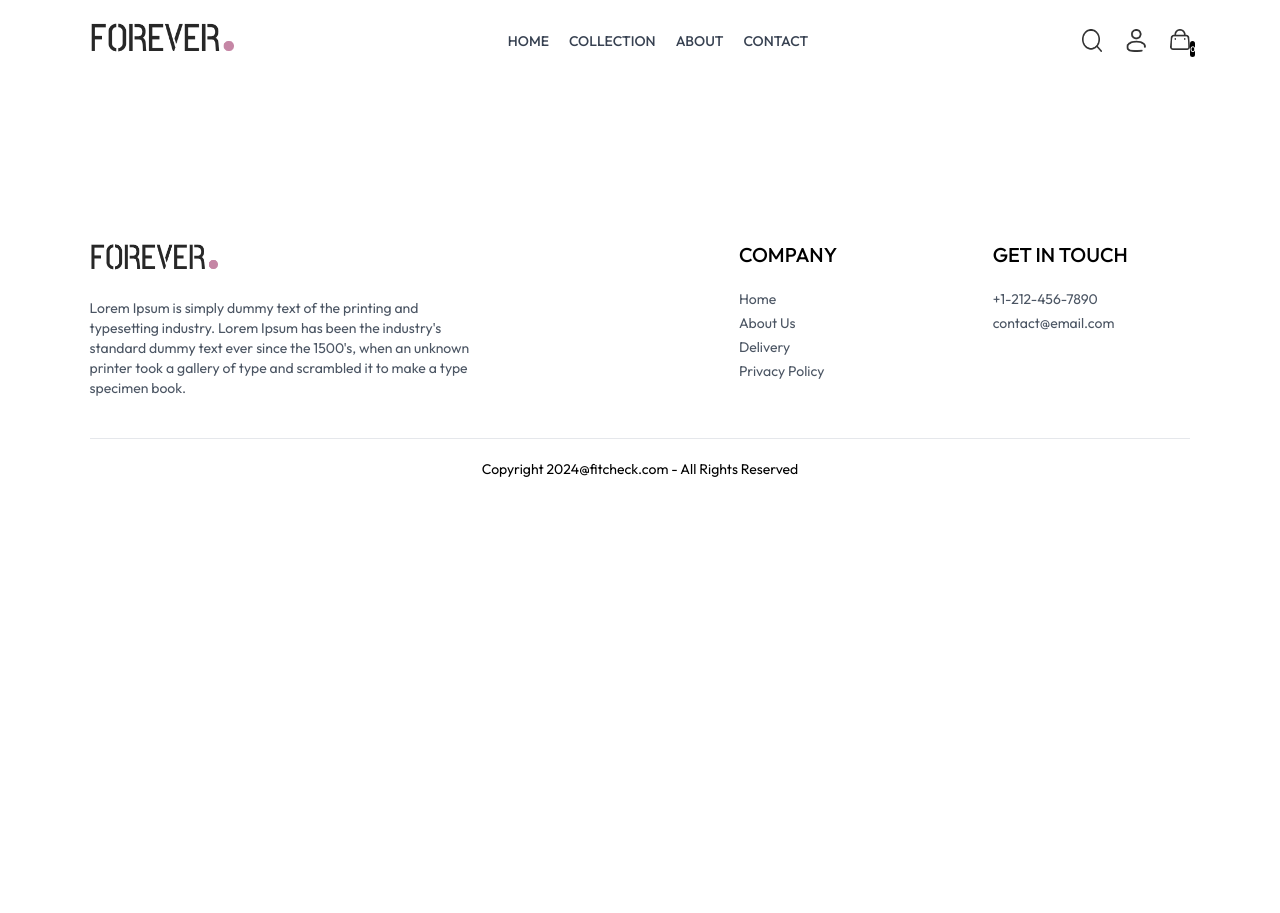
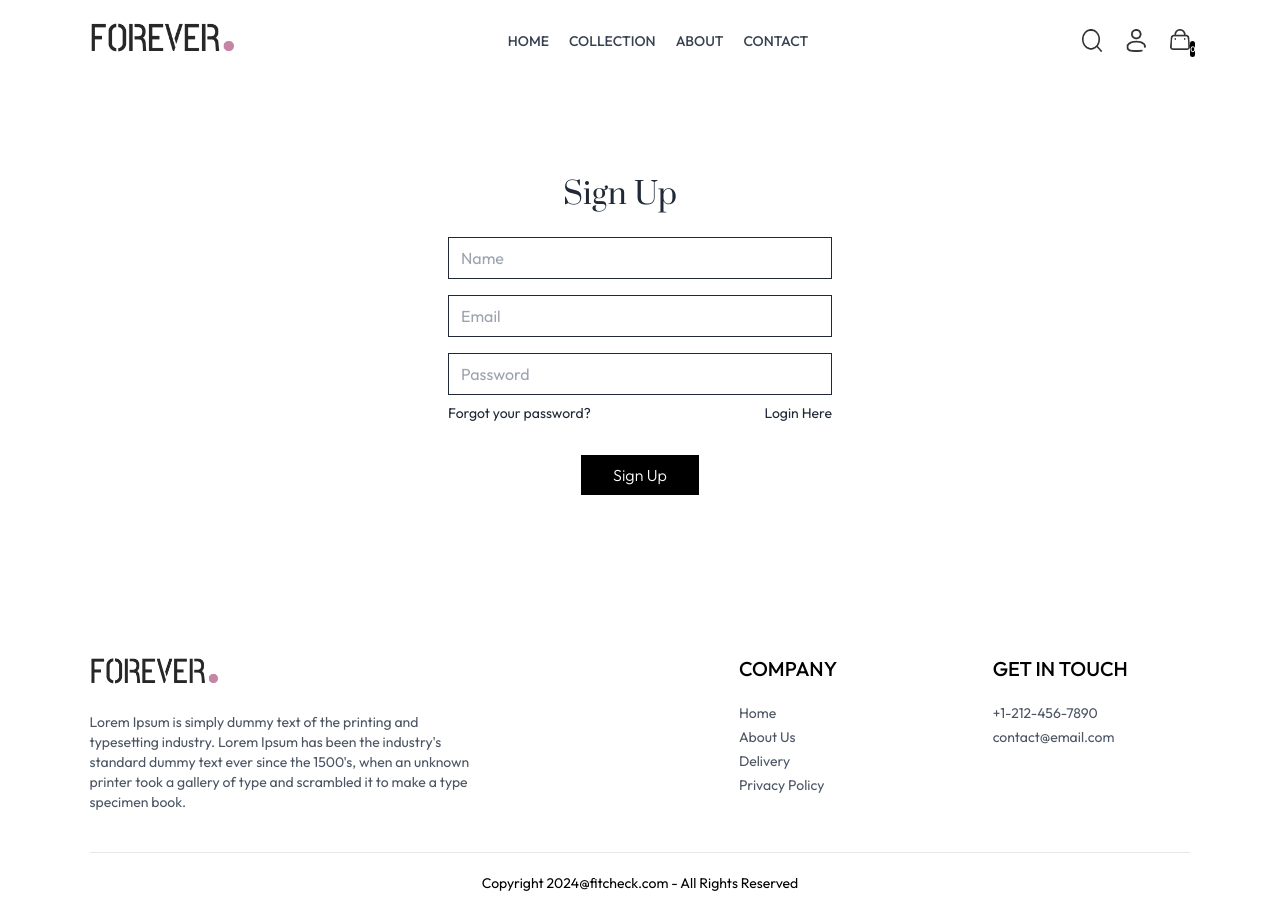
Before and after one commit to anthonylaw86/ecom-app-FE, a React (Vite) app in the folder FE/: page /login in a window 1280 px wide. Before the commit the page ends 800 px from the top, so only its background shows below. Built offline with nearby package versions, Linux system fonts and the light colour scheme.

Commit message:
login page

```diff
--- a/FE/src/components/Navbar.jsx
+++ b/FE/src/components/Navbar.jsx
@@ -40,11 +40,13 @@
           alt="search icon"
         />
         <div className="group relative">
-          <img
-            className="w-5 cursor-pointer"
-            src={assets.profile_icon}
-            alt="profile icon"
-          />
+          <Link to="/login">
+            <img
+              className="w-5 cursor-pointer"
+              src={assets.profile_icon}
+              alt="profile icon"
+            />
+          </Link>
           <div className="group-hover:block hidden absolute dropdown-menu right-0 pt-4">
             <div className="flex flex-col gap-2 w-36 py-3 px-5 bg-slate-100 text-gray-500 rounded">
               <p className="cursor-pointer hover:text-black">My Profile</p>
--- a/FE/src/pages/Login.jsx
+++ b/FE/src/pages/Login.jsx
@@ -1,7 +1,67 @@
-import React from "react";
+import React, { useState } from "react";
 
 const Login = () => {
-  return <div></div>;
+  const [currentState, setCurrentState] = useState("Sign Up");
+
+  const onSubmitHandler = async (e) => {
+    e.preventDefault();
+  };
+
+  return (
+    <form
+      onSubmit={onSubmitHandler}
+      className="flex flex-col items-center w-[90%] sm:max-w-96 m-auto mt-14 gap-4 text-gray-800"
+    >
+      <div className="inline-flex items-center gap-2 mb-2 mt-10">
+        <p className="prata-regular text-3xl">{currentState}</p>
+        <hr className="border-none h-[1.5px] w-8" />
+      </div>
+      {currentState === "Login" ? (
+        ""
+      ) : (
+        <input
+          type="text"
+          className="w-full px-3 py-2 border border-gray-800"
+          placeholder="Name"
+          required
+        />
+      )}
+
+      <input
+        type="email"
+        className="w-full px-3 py-2 border border-gray-800"
+        placeholder="Email"
+        required
+      />
+      <input
+        type="password"
+        className="w-full px-3 py-2 border border-gray-800"
+        placeholder="Password"
+        required
+      />
+      <div className="w-full flex justify-between text-sm mt-[-8px]">
+        <p className=" cursor-pointer">Forgot your password?</p>
+        {currentState === "Login" ? (
+          <p
+            onClick={() => setCurrentState("Sign Up")}
+            className=" cursor-pointer"
+          >
+            Create Account
+          </p>
+        ) : (
+          <p
+            onClick={() => setCurrentState("Login")}
+            className=" cursor-pointer"
+          >
+            Login Here
+          </p>
+        )}
+      </div>
+      <button className="bg-black text-white font-light px-8 py-2 mt-4">
+        {currentState === "Login" ? "Sign In" : "Sign Up"}
+      </button>
+    </form>
+  );
 };
 
 export default Login;
```
